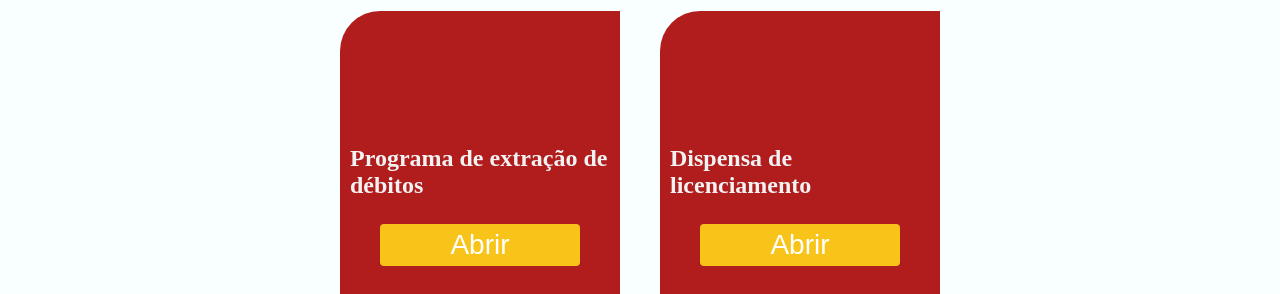
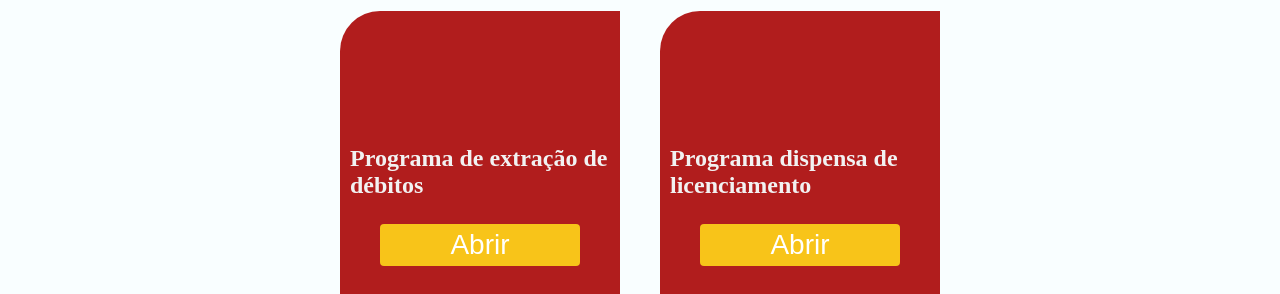
Before and after one commit to ConsultContabil/Programas_Consult_index, a plain HTML site: page index.html in a window 1280 px wide. Shown: the part 506-800 px from the top of the page. Drawn offline with Linux system fonts and the light colour scheme.

Commit message:
Update index.html

```diff
--- a/index.html
+++ b/index.html
@@ -21,7 +21,7 @@
                         <a href="https://extrair-debitos.herokuapp.com/"><button class="ir" style="vertical-align:middle"><span>Abrir</span></button></a>
                     </div>
                     <div class="prog2">
-                        <h2>Dispensa de licenciamento</h2>
+                        <h2>Programa dispensa de licenciamento</h2>
                         <a href="https://consult-cnpj-6a5542ebb98a.herokuapp.com/"><button class="ir" style="vertical-align:middle"><span>Abrir</span></button></a>
                     </div>
                 </div>
```
